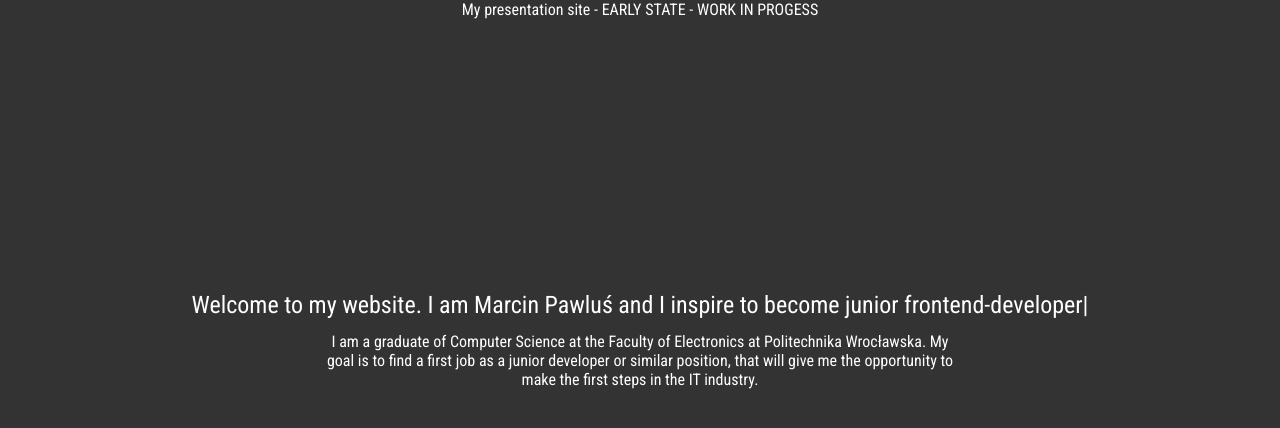
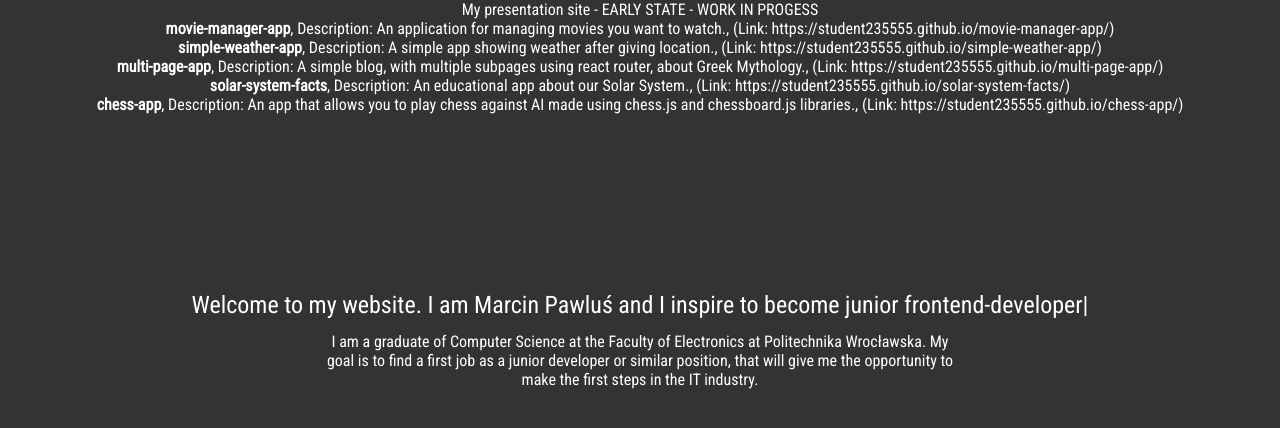
Before and after one commit to Student235555/my-presentation-site, a React (Create React App) app: page / in a window 1280 px wide. Shown: the top 428 px of the page. Built offline with nearby package versions, Linux system fonts and the light colour scheme.

Commit message:
Add single project li display

```diff
--- a/src/components/Project.js
+++ b/src/components/Project.js
@@ -1,9 +1,17 @@
 import React from 'react';
 import '../styles/Project.css';
 
-const Project = () => {
+const Project = ({project}) => {
+
+    const {name, link, desc} = project;
+
     return (
         <>
+            <li className='liProject'>
+                <p className='oneMovieA'>
+                    <strong>{name}</strong>, Description: {desc}, (Link: {link})
+                </p>
+            </li>
         </>
      );
 }
```
